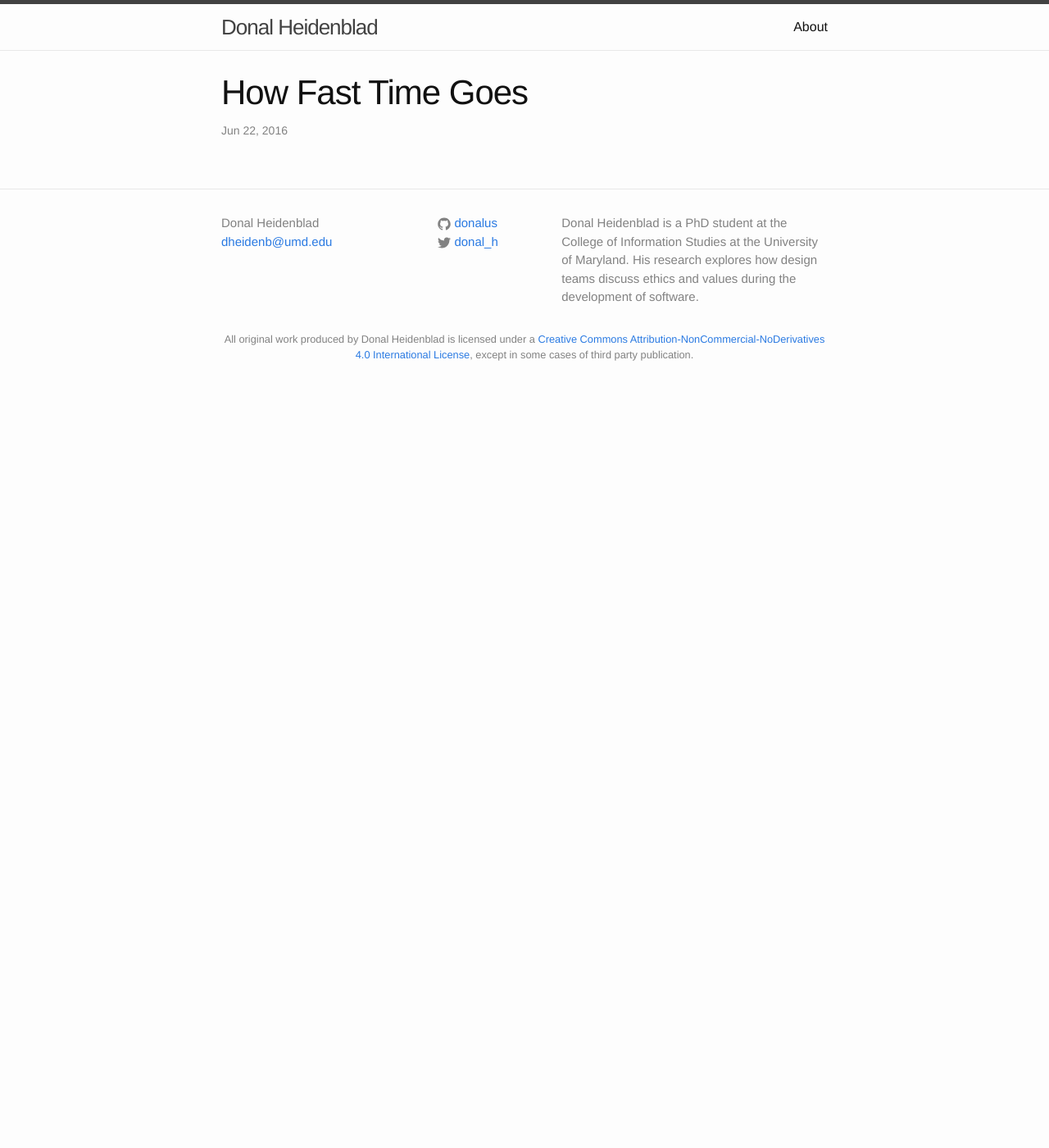
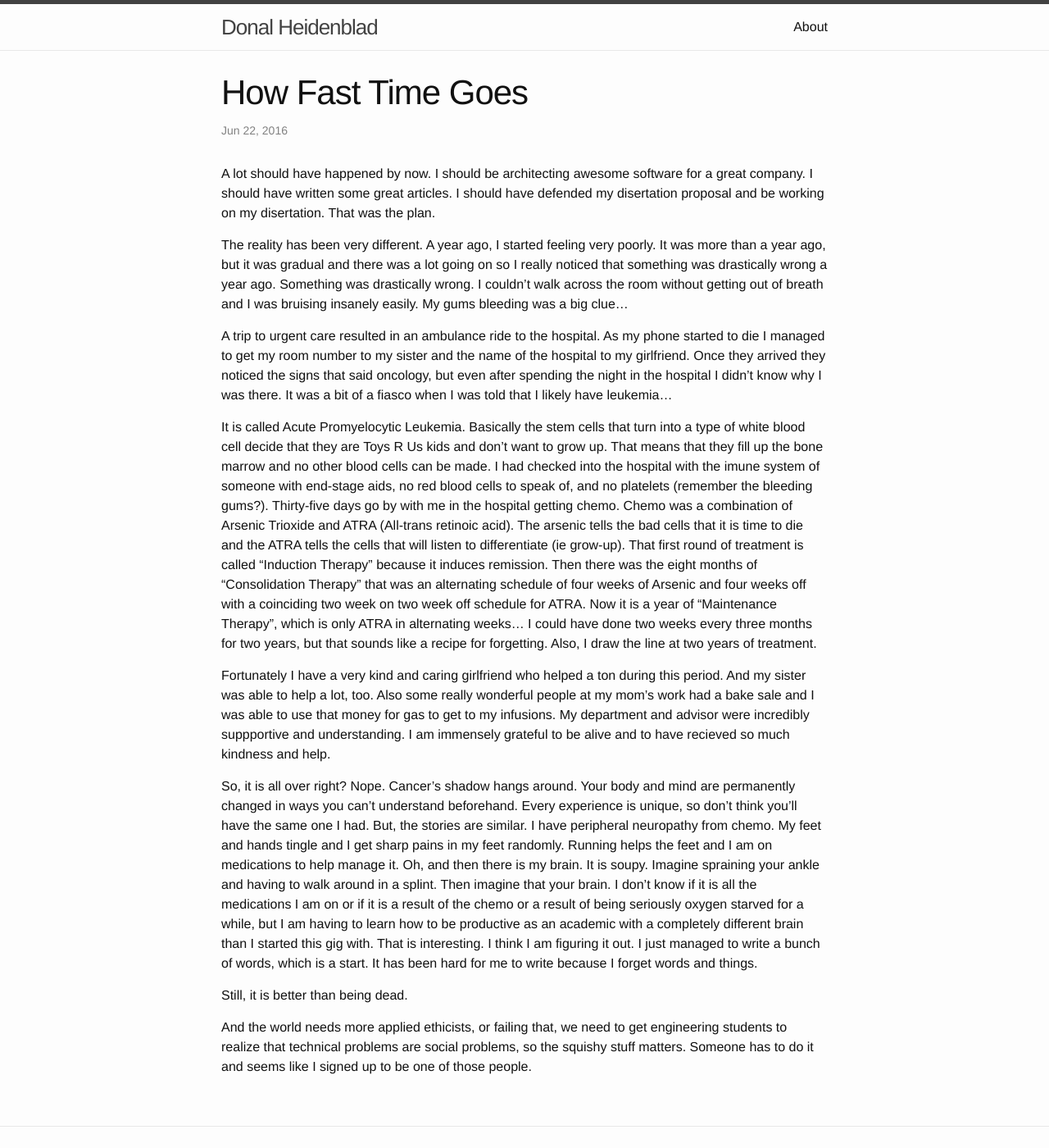
Before and after one commit to donalus/donalus.github.io, a Jekyll site: the page built from _posts/2016-06-22-how-fast-time-goes.md, in a window 1280 px wide and 1400 px high. Shown: the whole window at 82% size. Built offline with Jekyll 4.4.1, drawn with Linux system fonts in a browser that asks for light colours.

Commit message:
Oversharing.
There are probably a lot of typos I am going to have to fix in this post.

```diff
--- a/_posts/2016-06-22-how-fast-time-goes.md
+++ b/_posts/2016-06-22-how-fast-time-goes.md
@@ -5,3 +5,19 @@
 categories: meta updates
 excerpt: Plans are how we make sense of the past.
 ---
+
+A lot should have happened by now. I should be architecting awesome software for a great company. I should have written some great articles. I should have defended my disertation proposal and be working on my disertation. That was the plan.
+
+The reality has been very different. A year ago, I started feeling very poorly. It was  more than a year ago, but it was gradual and there was a lot going on so I really noticed that something was drastically wrong a year ago. Something was drastically wrong. I couldn't walk across the room without getting out of breath and I was bruising insanely easily. My gums bleeding was a big clue...
+
+A trip to urgent care resulted in an ambulance ride to the hospital. As my phone started to die I managed to get my room number to my sister and the name of the hospital to my girlfriend. Once they arrived they noticed the signs that said oncology, but even after spending the night in the hospital I didn't know why I was there. It was a bit of a fiasco when I was told that I likely have leukemia...
+
+It is called Acute Promyelocytic Leukemia. Basically the stem cells that turn into a type of white blood cell decide that they are Toys R Us kids and don't want to grow up. That means that they fill up the bone marrow and no other blood cells can be made. I had checked into the hospital with the imune system of someone with end-stage aids, no red blood cells to speak of, and no platelets (remember the bleeding gums?). Thirty-five days go by with me in the hospital getting chemo. Chemo was a combination of Arsenic Trioxide and ATRA (All-trans retinoic acid). The arsenic tells the bad cells that it is time to die and the ATRA tells the cells that will listen to differentiate (ie grow-up). That first round of treatment is called "Induction Therapy" because it induces remission. Then there was the eight months of "Consolidation Therapy" that was an alternating schedule of four weeks of Arsenic and four weeks off with a coinciding two week on two week off schedule for ATRA. Now it is a year of "Maintenance Therapy", which is only ATRA in alternating weeks... I could have done two weeks every three months for two years, but that sounds like a recipe for forgetting. Also, I draw the line at two years of treatment.
+
+Fortunately I have a very kind and caring girlfriend who helped a ton during this period. And my sister was able to help a lot, too. Also some really wonderful people at my mom's work had a bake sale and I was able to use that money for gas to get to my infusions. My department and advisor were incredibly suppportive and understanding. I am immensely grateful to be alive and to have recieved so much kindness and help.
+
+So, it is all over right? Nope. Cancer's shadow hangs around. Your body and mind are permanently changed in ways you can't understand beforehand. Every experience is unique, so don't think you'll have the same one I had. But, the stories are similar. I have peripheral neuropathy from chemo. My feet and hands tingle and I get sharp pains in my feet randomly. Running helps the feet and I am on medications to help manage it. Oh, and then there is my brain. It is soupy. Imagine spraining your ankle and having to walk around in a splint. Then imagine that your brain. I don't know if it is all the medications I am on or if it is a result of the chemo or a result of being seriously oxygen starved for a while, but I am having to learn how to be productive as an academic with a completely different brain than I started this gig with. That is interesting. I think I am figuring it out. I just managed to write a bunch of words, which is a start. It has been hard for me to write because I forget words and things.
+
+Still, it is better than being dead.
+
+And the world needs more applied ethicists, or failing that, we need to get engineering students to realize that technical problems are social problems, so the squishy stuff matters. Someone has to do it and seems like I signed up to be one of those people.
```
